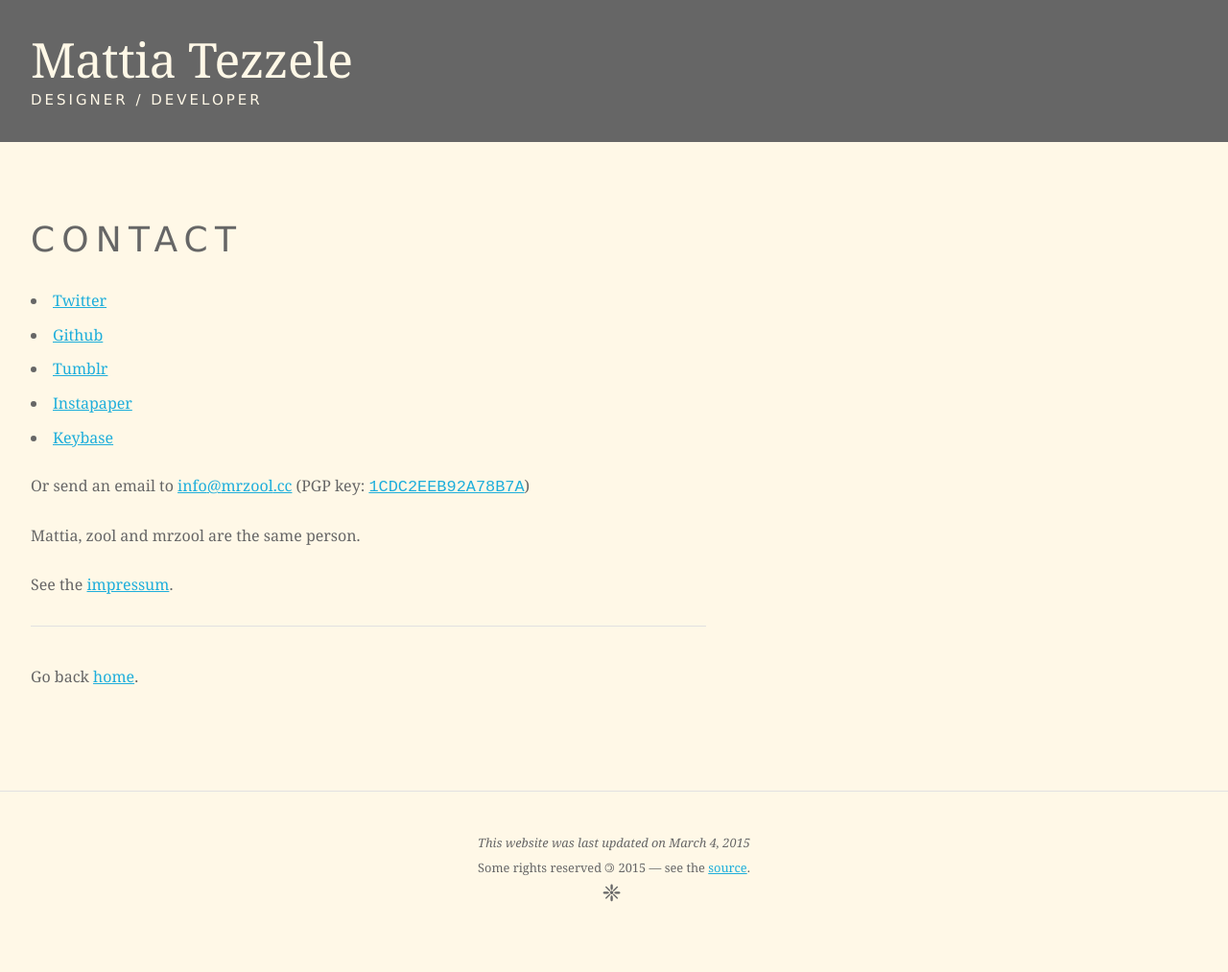
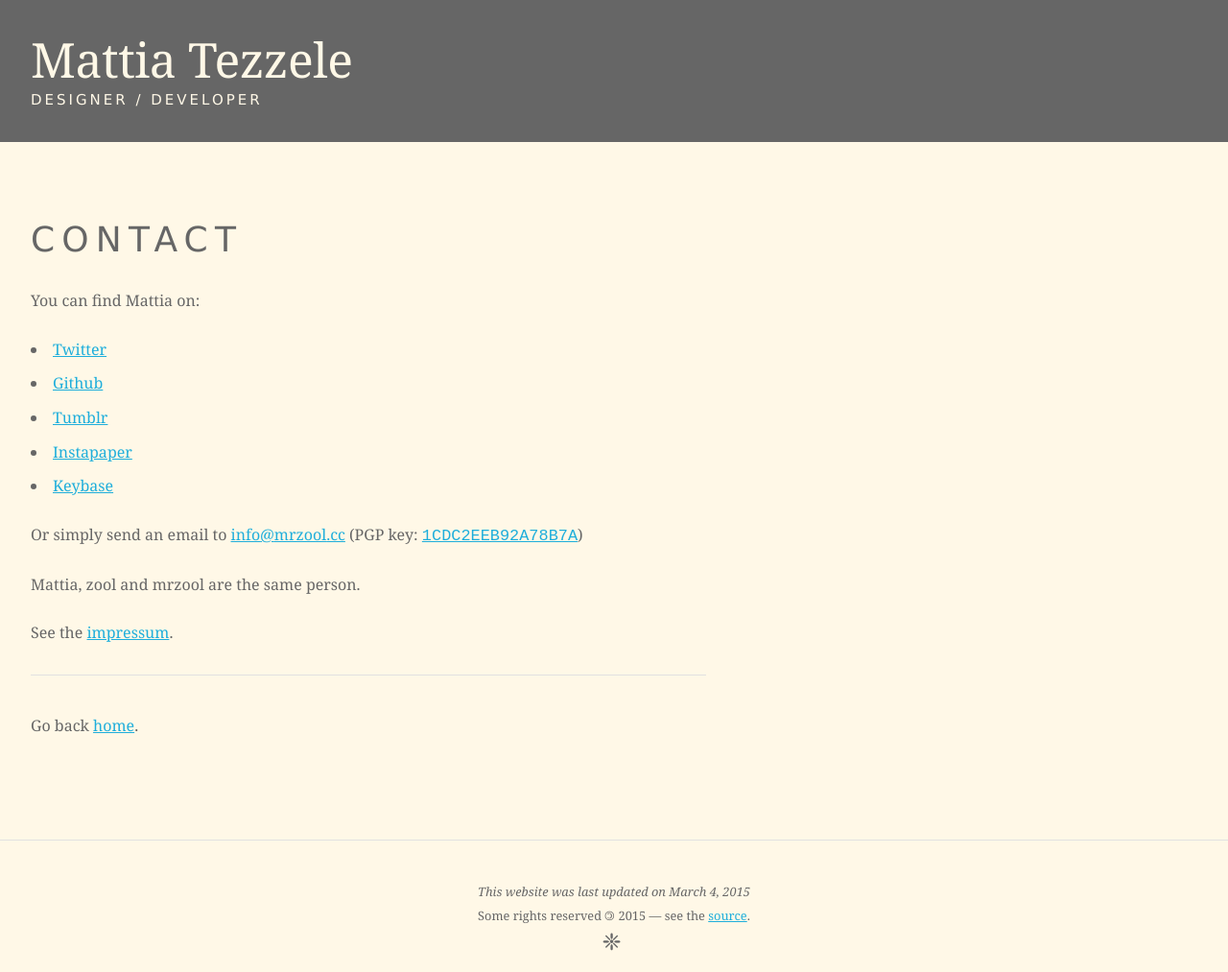
Before and after one commit to mrzool/mrzool.github.io, a Jekyll site: the page built from contact/index.md, in a window 1280 px wide. Shown: the whole page at 96% size. Built offline with Jekyll 4.4.1, drawn with Linux system fonts in a browser that asks for light colours; before the commit the page ends 962 px from its top, so only the background shows below that.

Commit message:
Update index.md

```diff
--- a/contact/index.md
+++ b/contact/index.md
@@ -1,18 +1,19 @@
 ---
 layout: default
 title: 'Contact'
-key: '<span class="monospace" style="font-size: 1.3em">[1CDC2EEB92A78B7A](https://keybase.io/zool/key.asc)</span>'
 ---
 
 # {{page.title}}
 
-- [Twitter](https://twitter.com/__zool "My Twitter profile")
-- [Github](https://github.com/mrzool "My Github account")
-- [Tumblr](http://zoolnotes.tumblr.com/ "My Tumblr")
-- [Instapaper](https://www.instapaper.com/p/__zool "My Instapaper account")
-- [Keybase](https://keybase.io/zool "My Keybase account")
+You can find Mattia on:
 
-Or send an email to [{{site.email}}](mailto:mattia.tezzele@gmail.com "Send email") (PGP key: {{page.key}})
+- [Twitter](https://twitter.com/__zool "Twitter")
+- [Github](https://github.com/mrzool "Github")
+- [Tumblr](http://zoolnotes.tumblr.com/ "Tumblr")
+- [Instapaper](https://www.instapaper.com/p/__zool "Instapaper")
+- [Keybase](https://keybase.io/zool "Keybase")
+
+Or simply send an email to [{{site.email}}](mailto:mattia.tezzele@gmail.com) (PGP key: <span class="monospace" style="font-size: 1.3em">[1CDC2EEB92A78B7A](https://keybase.io/zool/key.asc)</span>)
 
 Mattia, zool and mrzool are the same person.
 
```
